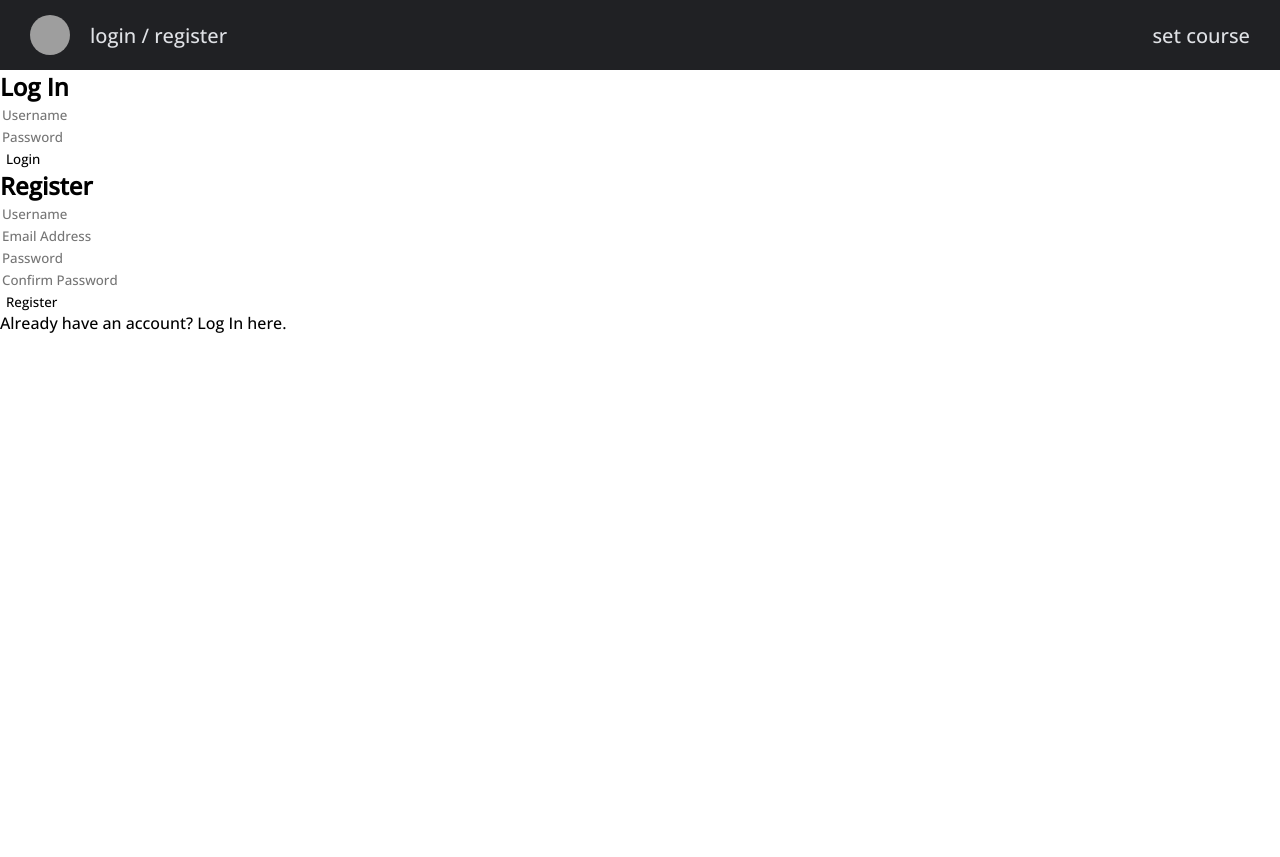
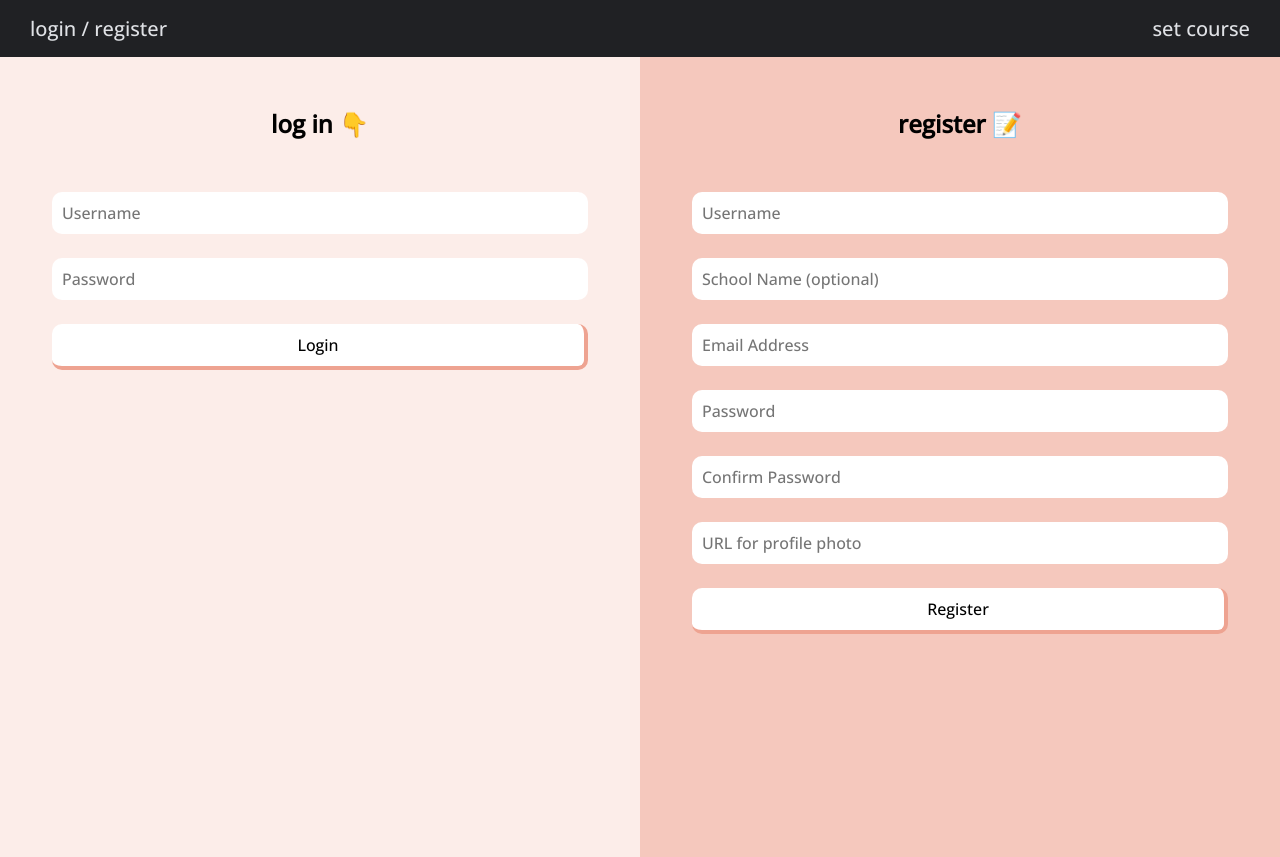
Before and after one commit to mikeblochlevermore/setcourse, a Django app: page /register in a window 1280 px wide. Before the commit the page ends 333 px from the top, so only its background shows below. Run offline with Django 4.2, Linux system fonts and the light colour scheme; some libraries are stand-ins or nearby versions; grey boxes are pictures that could not be loaded.

Commit message:
first build complete

```diff
--- a/setcourse/models.py
+++ b/setcourse/models.py
@@ -91,8 +91,7 @@ class Comment(models.Model):
 
 class Student(models.Model):
     user = models.ForeignKey(User, on_delete=models.CASCADE, related_name="student", default=None)
-    course = models.ForeignKey(Course, on_delete=models.CASCADE, related_name="student", default=None, null=True)
-    bio_image = models.CharField(max_length=1024, default=None, null=True)
+    courses = models.ManyToManyField(Course, related_name="student", blank=True, default=None)
 
     def __str__(self):
-        return f"{self.user}, {self.course}, {self.bio_image}"
+        return f"{self.user}, {self.courses}"
--- a/setcourse/static/setcourse/dashboard.css
+++ b/setcourse/static/setcourse/dashboard.css
@@ -7,20 +7,40 @@
     border-right: solid 5px black;
 }
 
-#user_details {
+@media screen and (max-width: 1000px) {
+    #dashboard_wrapper{
+        grid-template-columns: 1fr;
+        text-align: center;
+    }
+    #dashboard_titles {
+        border-bottom: solid 5px black;
+        border-right: none;
+        display: flex;
+    }
+}
+
+
+
+#profile_header {
     display: flex;
     align-items: center;
     justify-content: space-between;
     margin-left: 80px;
-    font-size: 80px;
+    font-size: 40px;
     margin: 40px;
 }
 
-#user_details div {
+#user_details {
     display: flex;
     align-items: center;
-    gap: 25px;
+    gap: 40px;
 }
+
+#user_details p {
+    color: #eea391;
+    font-size: 30px;
+}
+
 
 #user_details img {
     width: 80px;
--- a/setcourse/static/setcourse/setcourse.js
+++ b/setcourse/static/setcourse/setcourse.js
@@ -92,8 +92,8 @@ function new_module() {
                         placeholder="Module Title",
                         onblur="save('module', 'title', value, ${module_id})">
                 <input  class="module_description",
-                        placeholder="Description",
-                        onblur="save('module', 'description', value, ${module_id})">
+                        placeholder="Location",
+                        onblur="save('module', 'location', value, ${module_id})">
             </div>
             <div class="module_description">
                 <textarea   placeholder="Description",
--- a/setcourse/static/setcourse/styles.css
+++ b/setcourse/static/setcourse/styles.css
@@ -9,6 +9,59 @@ main {
     width: 100%;
 }
 
+#login_main {
+    display: grid;
+    grid-template-columns: 1fr 1fr;
+    text-align: center;
+    min-height: 100vh;
+}
+
+@media screen and (max-width: 1000px) {
+    #login_main {
+        grid-template-columns: 1fr;
+    }
+}
+
+
+#login {
+    background-color: #fcede9;
+    width: 100%;
+    padding-top: 50px;
+}
+
+#register {
+    background-color: #f5c8bd;
+    width: 100%;
+    padding-top: 50px;
+}
+
+.login_form {
+    display: grid;
+    grid-template-columns: 1fr;
+    padding: 40px;
+}
+
+.login_form input {
+    padding: 10px;
+    font-size: 16px;
+    border-radius: 10px;
+    margin: 12px;
+    background-color: white;
+}
+
+.login_button {
+    background-color: white;
+    cursor: pointer;
+    padding: 10px;
+    font-size: 16px;
+    border-right: 4px solid #eea391;
+    border-bottom: 4px solid #eea391;
+    border-top: none;
+    border-left: none;
+    text-align: center;
+}
+
+
 #host_banner {
     display: grid;
     grid-template-columns: 3fr 5fr;
--- a/setcourse/templates/setcourse/dashboard.html
+++ b/setcourse/templates/setcourse/dashboard.html
@@ -24,7 +24,7 @@
                             </div>
                             <div class="card_details">
                                 <h1>{{ course.title  }}</h1>
-                                <h2>{{ course.host.username }}</h2>
+                                <h2>{{ course.host.first_name }}</h2>
                             </div>
                         </div>
                     </a>
@@ -46,7 +46,7 @@
                             {% for workshop in next_workshops %}
                                     <div id="workshops_${module_id}">
                                         <div class="workshop_banner", id="new_workshop_${module_id}">
-                                            <div class="workshop_date_input">{{ workshop.start_time|date:'D M d / h.i' }} -- {{ workshop.end_time|date:'h.i' }}</div>
+                                            <div class="workshop_date_input">{{ workshop.start_time|date:'D M d / H.i' }} -- {{ workshop.end_time|date:'H.i' }}</div>
                                             <div class="workshop_subject_input">{{ workshop.subject }}</div>
                                         </div>
                                     </div>
--- a/setcourse/templates/setcourse/index.html
+++ b/setcourse/templates/setcourse/index.html
@@ -30,7 +30,7 @@
                     </div>
                     <div class="card_details">
                         <h2>{{ course.title  }}</h2>
-                        <h3>{{ course.host.username }}</h3>
+                        <h3>{{ course.host.first_name }}</h3>
                         <div>{{ course.description|slice:":150" }}...</div>
                     </div>
                 </div>
--- a/setcourse/templates/setcourse/layout.html
+++ b/setcourse/templates/setcourse/layout.html
@@ -23,12 +23,11 @@
           <div>
             {% if user.is_authenticated %}
             <a id="user_display", href="{% url 'profile' %}">
-              <img id="user_img" src="https://live.staticflickr.com/5520/11007151534_ade9088019_k.jpg">
+              <img id="user_img" src="{{ user.last_name }}">
               <div id="username">{{ user.username }}</div>
             </a>
             {% else %}
             <a id="user_display", href="{% url 'register' %}">
-              <img id="user_img" src="https://live.staticflickr.com/5520/11007151534_ade9088019_k.jpg">
               <div id="username">login / register</div>
             </a>
             {% endif %}
@@ -39,7 +38,9 @@
       </nav>
       <div id="alert-container">
         <div id="alert-box">
-            <div id="alert"></div>
+            <div id="alert">
+
+            </div>
         </div>
       </div>
 
--- a/setcourse/templates/setcourse/new_course.html
+++ b/setcourse/templates/setcourse/new_course.html
@@ -16,7 +16,7 @@
             placeholder="{% if course.title %}{{ course.title }}{% else %}Course Title{% endif %}",
             onblur="save('course', 'title', value, '{{ course.id }}')">
 
-        <div id="host">{{ course.host.username }}</div>
+        <div id="host">{{ course.host.first_name }}</div>
         <input id="image_url" type="text", name="image",
             placeholder="{% if course.image %}{{ course.image }}{% else %}Image Url{% endif %}",
             onblur="save('course', 'image', value, '{{ course.id }}'), update_image(value)">
--- a/setcourse/templates/setcourse/register.html
+++ b/setcourse/templates/setcourse/register.html
@@ -1,51 +1,32 @@
 {% extends "setcourse/layout.html" %}
 
 {% block body %}
-<h2>Log In</h2>
-<div id="login_wrapper">
+
+<div id="login_main">
     <div id="login">
-        {% if message %}
-            <div>{{ message }}</div>
-        {% endif %}
-
-        <form action="{% url 'login' %}" method="post">
+        <h2>log in 👇</h2>
+        <form class="login_form" action="{% url 'login' %}" method="post">
             {% csrf_token %}
-            <div class="form-group">
-                <input autofocus class="form-control" type="text" name="username" placeholder="Username">
-            </div>
-            <div class="form-group">
-                <input class="form-control" type="password" name="password" placeholder="Password">
-            </div>
-            <div class="form-group">
-                <input id="login_button" type="submit" value="Login">
-            </div>
+            <input autofocus type="text" name="username" placeholder="Username">
+            <input type="password" name="password" placeholder="Password">
+            <input class="login_button" type="submit" value="Login">
+            {% if login_message %}<div>{{ login_message }}</div>{% endif %}
+        </form>
+    </div>
+    <div id="register">
+        <h2>register 📝</h2>
+        <form class="login_form" action="{% url 'register' %}" method="post">
+            {% csrf_token %}
+                <input type="text" name="username" placeholder="Username">
+                <input type="text" name="first_name" placeholder="School Name (optional)">
+                <input type="email" name="email" placeholder="Email Address">
+                <input type="password" name="password" placeholder="Password">
+                <input type="password" name="confirmation" placeholder="Confirm Password">
+                <input type="text" name="bio_image" placeholder="URL for profile photo">
+                <input class="login_button" type="submit" value="Register">
+                {% if register_message %}<div>{{ register_message }}</div>{% endif %}
         </form>
     </div>
 </div>
 
-    <h2>Register</h2>
-
-    {% if message %}
-        <div>{{ message }}</div>
-    {% endif %}
-
-    <form action="{% url 'register' %}" method="post">
-        {% csrf_token %}
-        <div class="form-group">
-            <input class="form-control" autofocus type="text" name="username" placeholder="Username">
-        </div>
-        <div class="form-group">
-            <input class="form-control" type="email" name="email" placeholder="Email Address">
-        </div>
-        <div class="form-group">
-            <input class="form-control" type="password" name="password" placeholder="Password">
-        </div>
-        <div class="form-group">
-            <input class="form-control" type="password" name="confirmation" placeholder="Confirm Password">
-        </div>
-        <input class="btn btn-primary" type="submit" value="Register">
-    </form>
-
-    <div>Already have an account? <a href="{% url 'index' %}">Log In here.</a></div>
-
 {% endblock %}
--- a/setcourse/views.py
+++ b/setcourse/views.py
@@ -17,15 +17,15 @@ def index(request):
     published_courses = Course.objects.filter(published=True)
 
     return render(request, "setcourse/index.html", {
-            "published_courses": published_courses
-        })
+    "published_courses": published_courses,
+    })
 
 
 @csrf_exempt
 def profile(request):
     if request.method == "GET":
 
-        enrolled = Student.objects.filter(user=request.user).values_list('course', flat=True)
+        enrolled = Student.objects.filter(user=request.user).values_list('courses', flat=True)
         enrolled_courses = Course.objects.filter(id__in=enrolled)
 
         draft_courses = Course.objects.filter(host=request.user, published=False)
@@ -34,7 +34,7 @@ def profile(request):
         return render(request, "setcourse/profile.html", {
             "enrolled_courses": enrolled_courses,
             "draft_courses": draft_courses,
-            "published_courses": published_courses
+            "published_courses": published_courses,
         })
 
 
@@ -52,7 +52,7 @@ def course(request, course_id):
         return render(request, "setcourse/course.html", {
             "course": course,
             "modules": modules,
-            "workshops": workshops
+            "workshops": workshops,
         })
 
     if request.method == "POST":
@@ -60,12 +60,13 @@ def course(request, course_id):
         course = Course.objects.get(id=course_id)
 
         if "enrolled" in data and data["enrolled"] == "True":
-            new_student = Student.objects.create(
-                user=request.user,
-                course=course,
-            )
+            # lookup student profile
+            student = Student.objects.get(user=request.user)
+            # save that course to their profile
+            student.courses.add(course)
+            student.save()
 
-            print(new_student.user.username, "Enrolled in", course.title)
+            print(student.user.username, "Enrolled in", course.title)
             return HttpResponse(status=204)
 
 
@@ -94,7 +95,7 @@ def dashboard(request, course_id):
             "course": course,
             "modules": modules,
             "next_module": next_module,
-            "next_workshops": next_workshops
+            "next_workshops": next_workshops,
         })
 
 
@@ -157,7 +158,7 @@ def draft (request, course_id):
     return render(request, "setcourse/new_course.html", {
             "course": course,
             "modules": modules,
-            "workshops": workshops
+            "workshops": workshops,
         })
 
 
@@ -172,7 +173,7 @@ def new_course(request):
         print(f"Course Created. id:", course.id)
 
         return render(request, "setcourse/new_course.html", {
-                "course": course
+                "course": course,
             })
 
     if request.method == "PUT":
@@ -287,16 +288,17 @@ def login_view(request):
         password = request.POST["password"]
         user = authenticate(request, username=username, password=password)
 
+
         # Check if authentication successful
         if user is not None:
             login(request, user)
             return HttpResponseRedirect(reverse("profile"))
         else:
-            return render(request, "setcourse/login.html", {
-                "message": "Invalid username and/or password."
+            return render(request, "setcourse/register.html", {
+                "login_message": "Invalid username and/or password."
             })
     else:
-        return render(request, "setcourse/login.html")
+        return render(request, "setcourse/register.html")
 
 
 def logout_view(request):
@@ -309,22 +311,40 @@ def register(request):
         username = request.POST["username"]
         email = request.POST["email"]
 
+        # note that the school name for the user is stored in the "first_name" field
+        first_name = request.POST["first_name"]
+
+        # note that the url image for the user is stored in the "last_name" field
+        bio_image = request.POST["bio_image"]
+
         # Ensure password matches confirmation
         password = request.POST["password"]
         confirmation = request.POST["confirmation"]
         if password != confirmation:
             return render(request, "setcourse/register.html", {
-                "message": "Passwords must match."
+                "register_message": "Passwords must match."
             })
 
         # Attempt to create new user
         try:
-            user = User.objects.create_user(username, email, password)
+            user = User.objects.create_user(
+                username=username,
+                first_name=first_name,
+                last_name=bio_image,
+                email=email,
+                password=password
+                )
             user.save()
+
+            # Set up a student profile for the new user
+            student = Student.objects.create(user=user)
+            student.save()
+
         except IntegrityError:
             return render(request, "network/register.html", {
                 "message": "Username already taken."
             })
+
         login(request, user)
         return HttpResponseRedirect(reverse("index"))
     else:
```
Also changed, not shown: other parts of setcourse/static/setcourse/styles.css (+55 -41 lines), setcourse/templates/setcourse/course.html (+6 -3 lines), setcourse/templates/setcourse/profile.html (+10 -6 lines), db.sqlite3, setcourse/migrations/0018_remove_student_course_student_courses_and_more.py (added).
